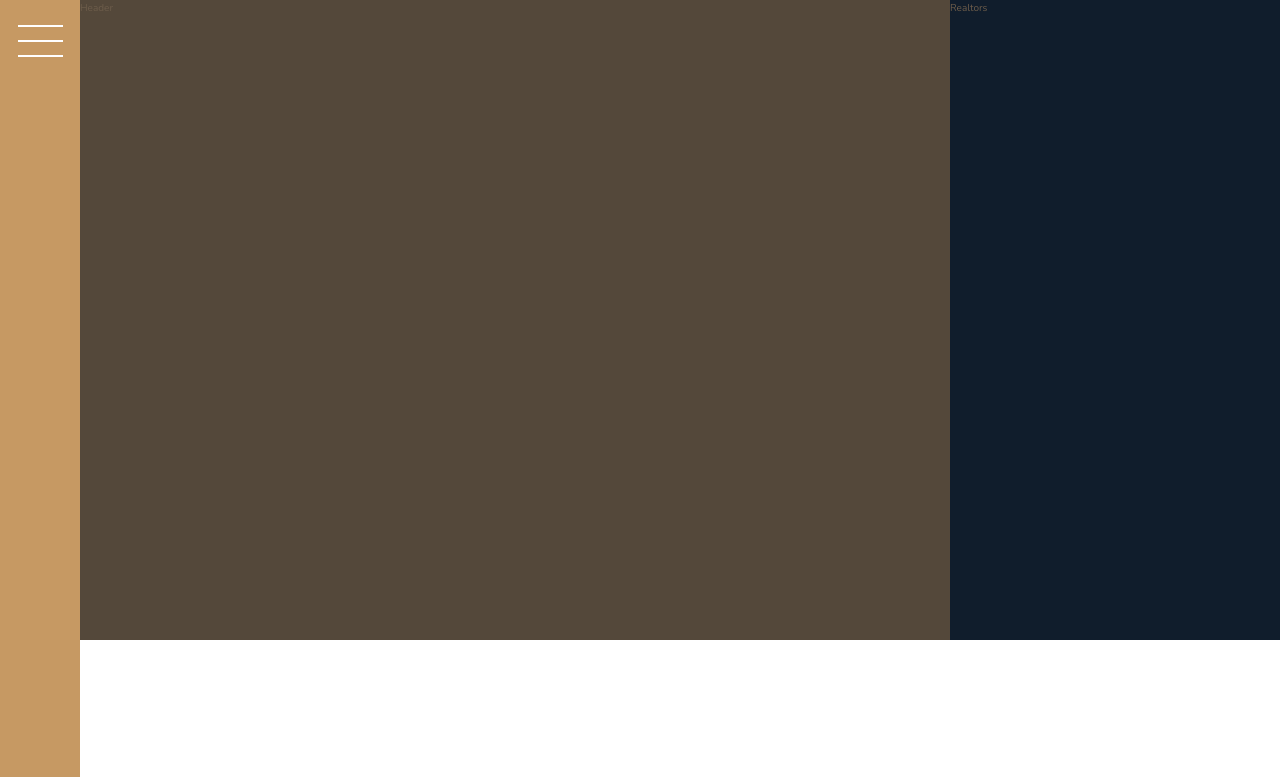
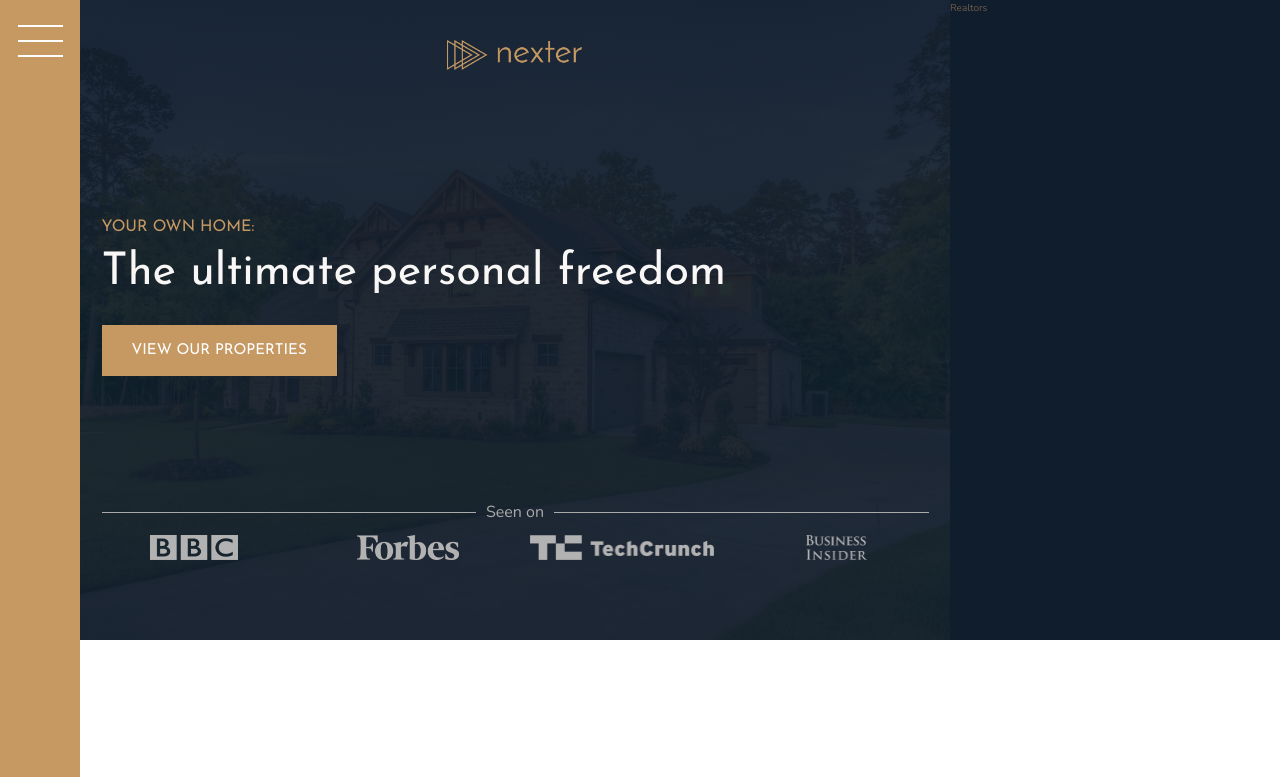
Before and after one commit to Liufat/udemy-nexter, a website: page index.html in a window 1280 px wide. Shown: the top 777 px of the page. Drawn offline with nearby package versions, Linux system fonts and the light colour scheme.

Commit message:
[新增]header-樣式

```diff
--- a/index.html
+++ b/index.html
@@ -17,7 +17,19 @@
   <body class="container">
     <div class="sidebar"><button class="nav-btn"></button></div>
 
-    <header class="header">Header</header>
+    <header class="header">
+      <img src="img/logo.png" alt="Nexter logo" class="header__logo" />
+      <h3 class="heading-3">Your own home:</h3>
+      <h1 class="heading-1">The ultimate personal freedom</h1>
+      <button class="btn header__btn">View our properties</button>
+      <div class="header__seenon-text">Seen on</div>
+      <div class="header__seenon-logos">
+        <img src="/img/logo-bbc.png" alt="Seen on logo 1" />
+        <img src="/img/logo-forbes.png" alt="Seen on logo 2" />
+        <img src="/img/logo-techcrunch.png" alt="Seen on logo 3" />
+        <img src="/img/logo-bi.png" alt="Seen on logo 4" />
+      </div>
+    </header>
 
     <div class="realtors">Realtors</div>
 
--- a/sass/_header.scss
+++ b/sass/_header.scss
@@ -1,4 +1,57 @@
 .header {
   background-color: $color-grey-dark-1;
   grid-column: full-start/col-end 6;
+  background-image: linear-gradient(
+      rgba($color-secondary, 0.93),
+      rgba($color-secondary, 0.93)
+    ),
+    url(./../img/hero.jpeg);
+  background-size: cover;
+  background-position: center;
+  padding: 8rem;
+  padding-top: 4rem;
+
+  display: grid;
+  grid-template-rows: 1fr min-content 6rem 1fr;
+  grid-template-columns: max-content;
+  row-gap: 1.5rem;
+  justify-content: center;
+
+  &__logo {
+    height: 3rem;
+    justify-self: center;
+  }
+
+  &__btn {
+    align-self: start;
+    justify-self: start;
+  }
+
+  &__seenon-text {
+    font-size: 1.6rem;
+    color: $color-grey-light-2;
+    display: grid;
+    grid-template-columns: 1fr max-content 1fr;
+    column-gap: 10px;
+    align-items: center;
+
+    &::before,
+    &::after {
+      content: "";
+      height: 1px;
+      display: block;
+      background-color: currentColor;
+    }
+  }
+
+  &__seenon-logos {
+    display: grid;
+    grid-template-columns: repeat(4, 1fr);
+    gap: 3rem;
+    justify-items: center;
+    img {
+      height: 2.5rem;
+      filter: brightness(70%);
+    }
+  }
 }
--- a/sass/_typography.scss
+++ b/sass/_typography.scss
@@ -5,6 +5,9 @@
 
 .heading-1 {
   @extend %heading;
+  font-size: 4.5rem;
+  color: $color-grey-light-1;
+  line-height: 1;
 }
 .heading-2 {
   @extend %heading;
```
Also changed, not shown: css/style.css.
